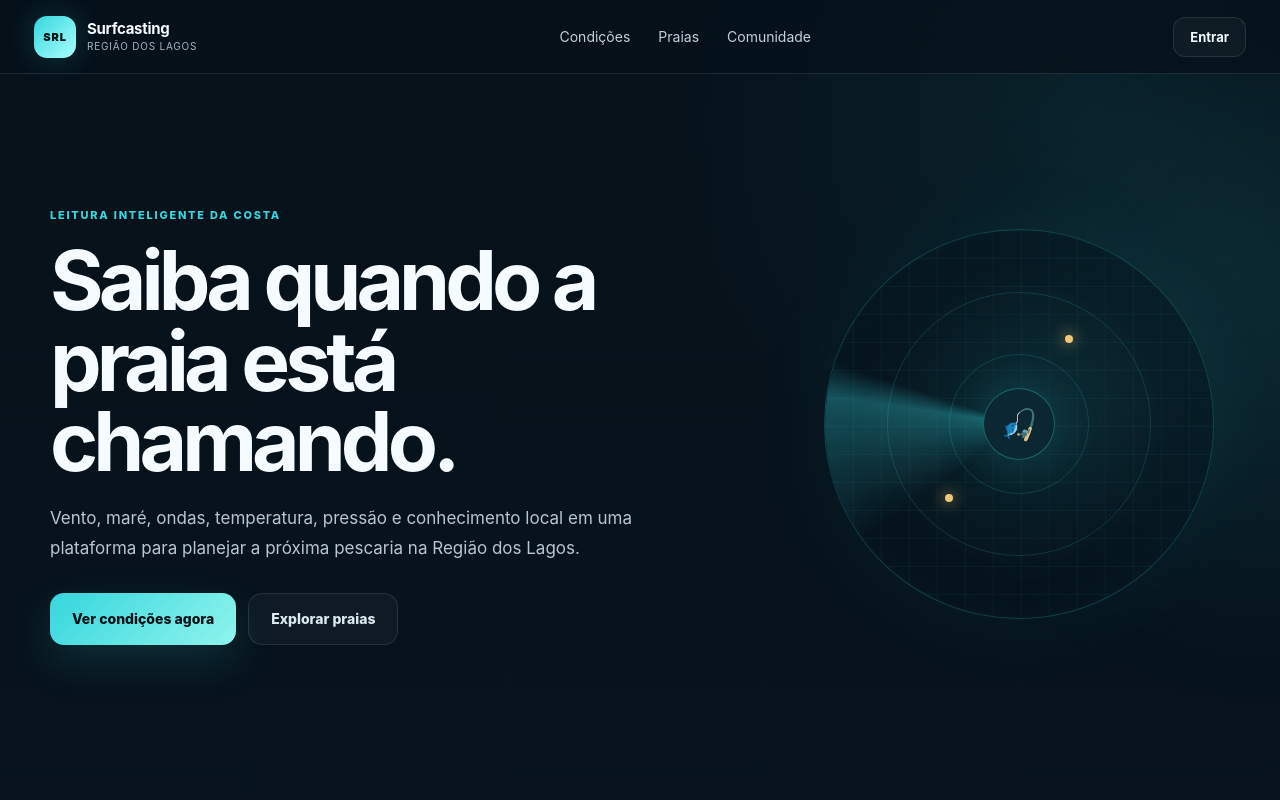
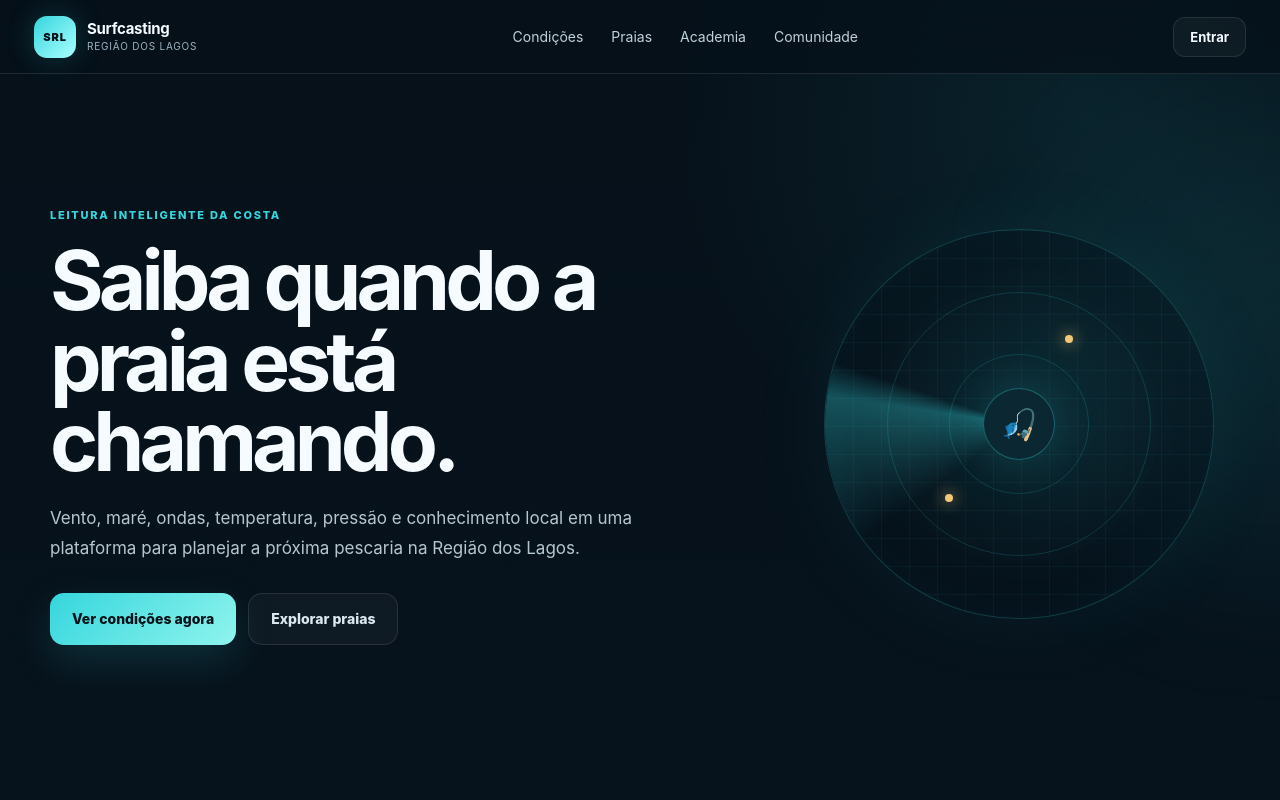
Before and after one commit to richaferreira/SITE-Surfcasting-, a Next.js app in the folder frontend/: page / in a window 1280 px wide. Shown: the top 800 px of the page. Built offline with nearby package versions, Linux system fonts and the light colour scheme; no server answers.

Commit message:
feat: adiciona Academia na navegacao

```diff
--- a/frontend/components/SiteHeader.tsx
+++ b/frontend/components/SiteHeader.tsx
@@ -43,6 +43,7 @@ export default function SiteHeader() {
       <nav className="desktopNav" aria-label="Navegação principal">
         <a href="/">Condições</a>
         <a href="/praias">Praias</a>
+        <a href="/academia">Academia</a>
         <a href="/comunidade">Comunidade</a>
         {user?.role === "ADMIN" ? <a href="/admin">Admin</a> : null}
       </nav>
```
